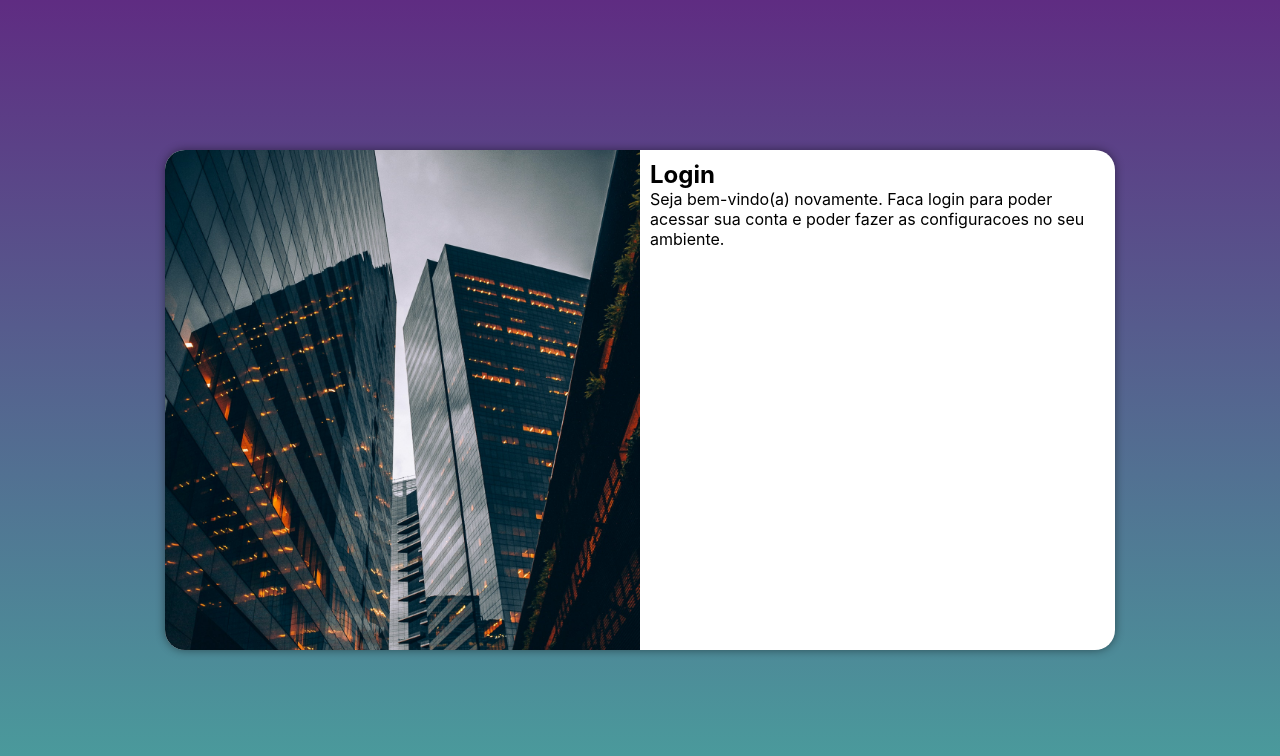
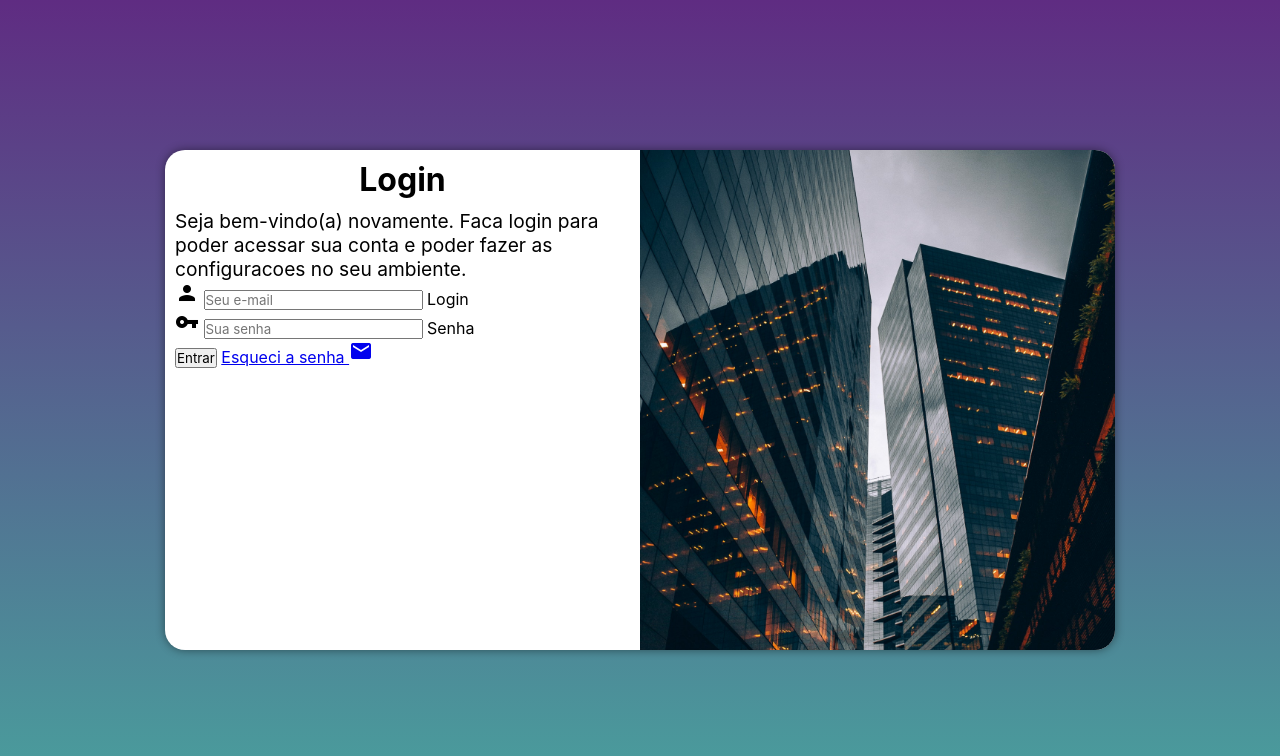
Before and after one commit to FanyChau/projeto-login, a plain HTML site: page index.html in a window 1280 px wide. Drawn offline with Linux system fonts and the light colour scheme.

Commit message:
Adicionei o formulario login

```diff
--- a/estilos/media-query.css
+++ b/estilos/media-query.css
@@ -31,14 +31,22 @@
     }
 
     section#login > div#imagem{
-        float: left;
+        float: right;
         width: 50%;
         height: 100%;
     }
 
     section#login > div#formulario {
-        float: right;
+        float: left;
         width: 50%;
     }
 
+    div#formulario > h1 {
+        font-size: 2em;
+    }
+
+    div#formulario > p {
+        font-size: 1.2em;
+    }
+
 }
--- a/estilos/style.css
+++ b/estilos/style.css
@@ -53,3 +53,13 @@ section#login > div#formulario{
     display: block;
     padding: 10px;
 }
+
+div#formulario > h1 {
+    text-align: center;
+    margin-bottom: 10px;
+
+}
+
+div#formulario > p {
+    font-size: 0.8em;
+}
--- a/index.html
+++ b/index.html
@@ -6,6 +6,7 @@
     <meta name="viewport" content="width=device-width, initial-scale=1.0">
     <link rel="stylesheet" href="estilos/style.css">
     <link rel="stylesheet" href="estilos/media-query.css">
+  <link href="https://fonts.googleapis.com/icon?family=Material+Icons" rel="stylesheet" >
     <title>Login</title>
 </head>
 <body>
@@ -17,7 +18,23 @@
             <div id="formulario">
                 <h1>Login</h1>
                 <p>Seja bem-vindo(a) novamente. Faca login para poder acessar sua conta e poder fazer as configuracoes no seu ambiente.</p>
-                <form action="login.php" method="post">
+                <form action="login.php" method="post" autocomplete="on">
+                    <div class="campo">
+                       <i class="material-icons">person</i>
+                        <input type="email" name="login" id="ilogin" placeholder="Seu e-mail" autocomplete="email" required maxlength="30">
+                         <label for="ilogin">Login</label>
+                    </div>
+                    <div class="campo">
+                        <i class="material-icons">vpn_key</i>
+                        <span class="material-symbols-outlined">
+                            </span>
+                        <input type="password" name="senha" id="isenha" placeholder="Sua senha" autocomplete="current-password" required minlength="8" maxlength="20">
+                        <label for="isenha">Senha</label>
+                    </div>
+                    <input type="submit" value="Entrar">
+                    <a href="esqueci.html">
+                        Esqueci a senha <i class="material-icons">mail</i>
+                    </a>
 
                 </form>
             </div>
```
